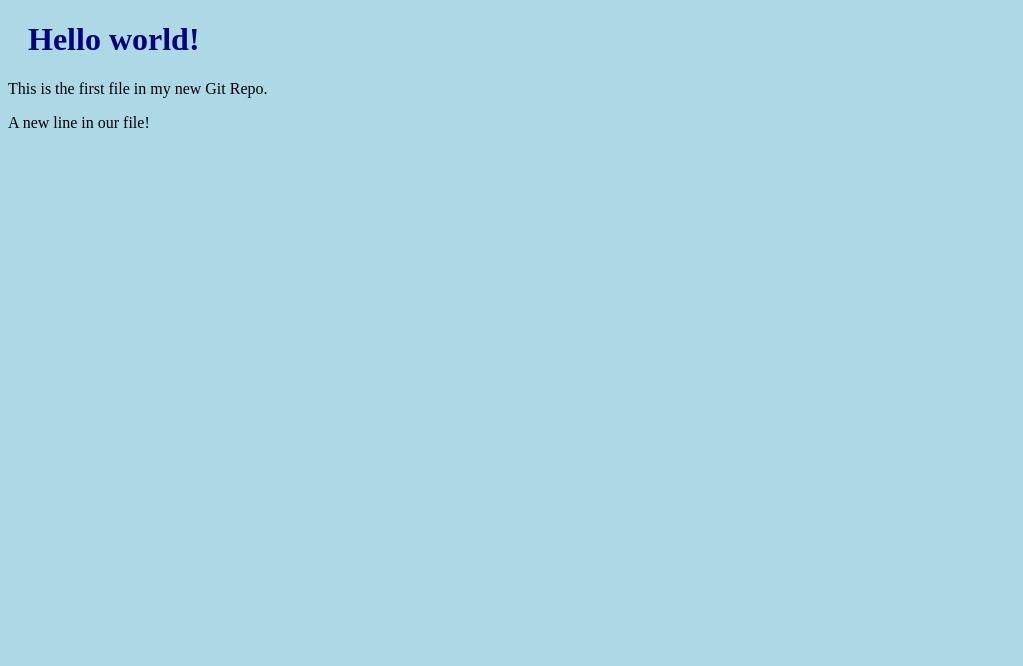
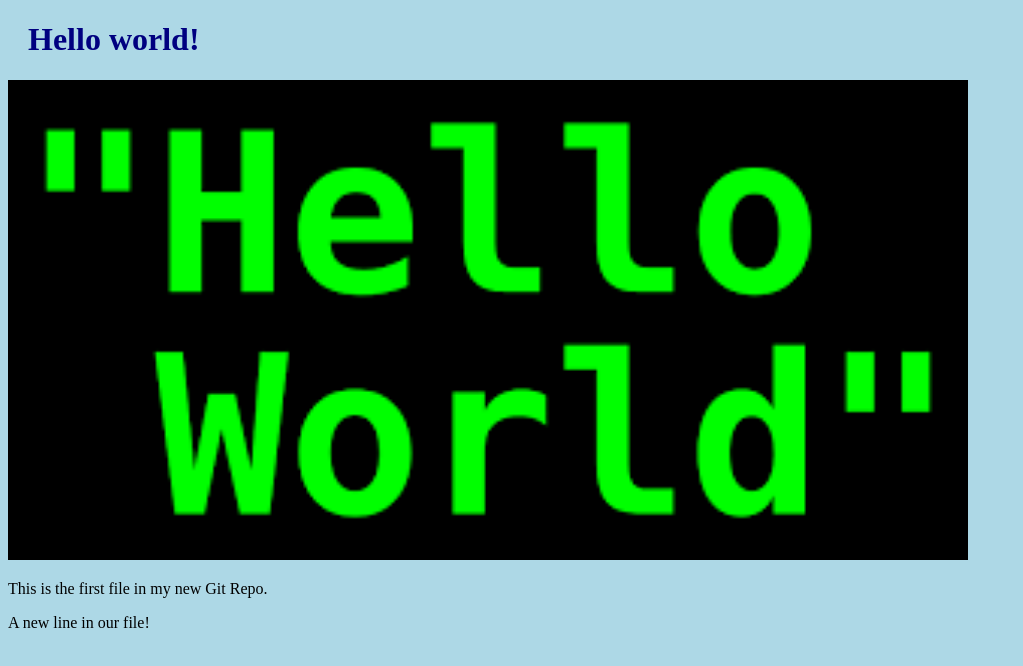
Before and after one commit to beok5788/Git_and_GitHub_test, a plain HTML site: page index.html in a window 1280 px wide. Shown: the whole page, without its empty margins (0-1023 px from the left). Drawn offline with Linux system fonts and the light colour scheme.

Commit message:
Add image to Hello World

```diff
--- a/index.html
+++ b/index.html
@@ -7,6 +7,8 @@
 <body>
 
 <h1>Hello world!</h1>
+<div><img src="./img_hello_world.png" alt="Hello World from Space"
+    style="width:100%;max-width:960px"></div>
 <p>This is the first file in my new Git Repo.</p>
 <p>A new line in our file!</p>
 
```
Also changed, not shown: img_hello_world.png (added).
